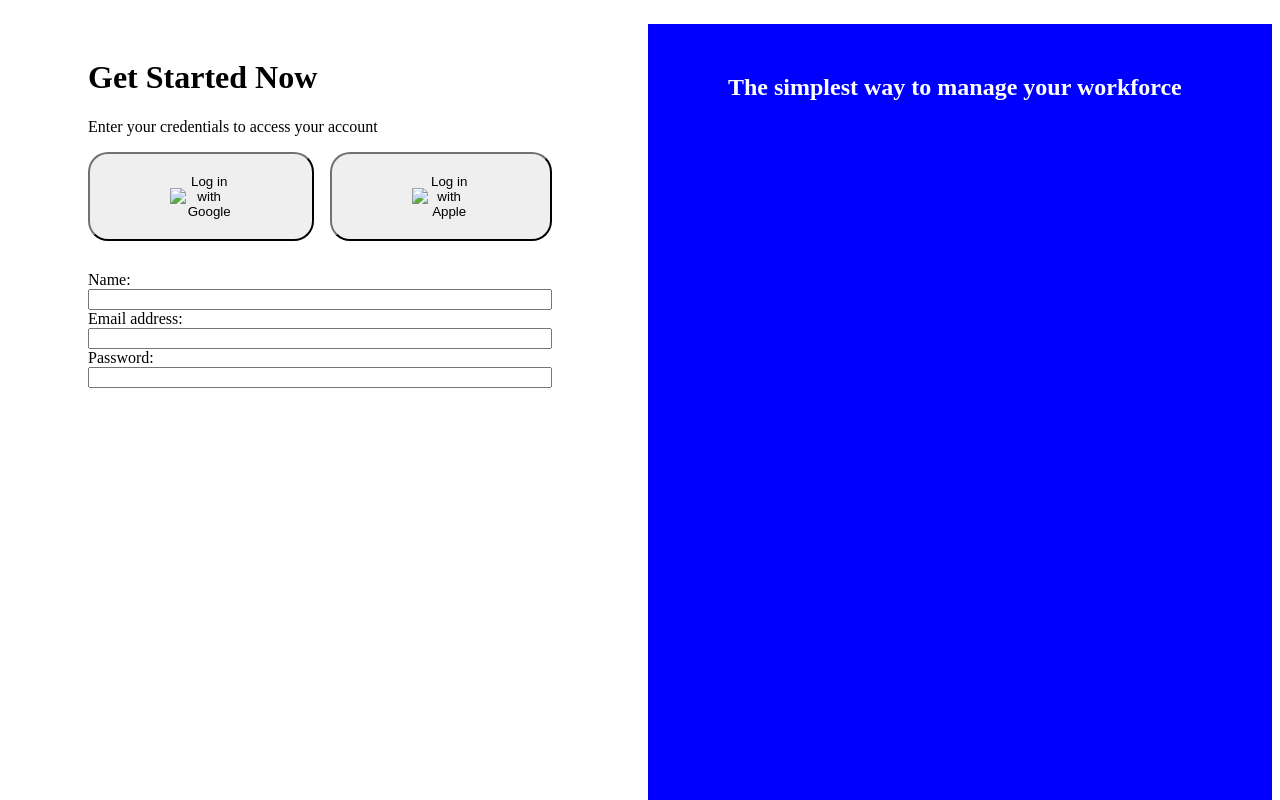
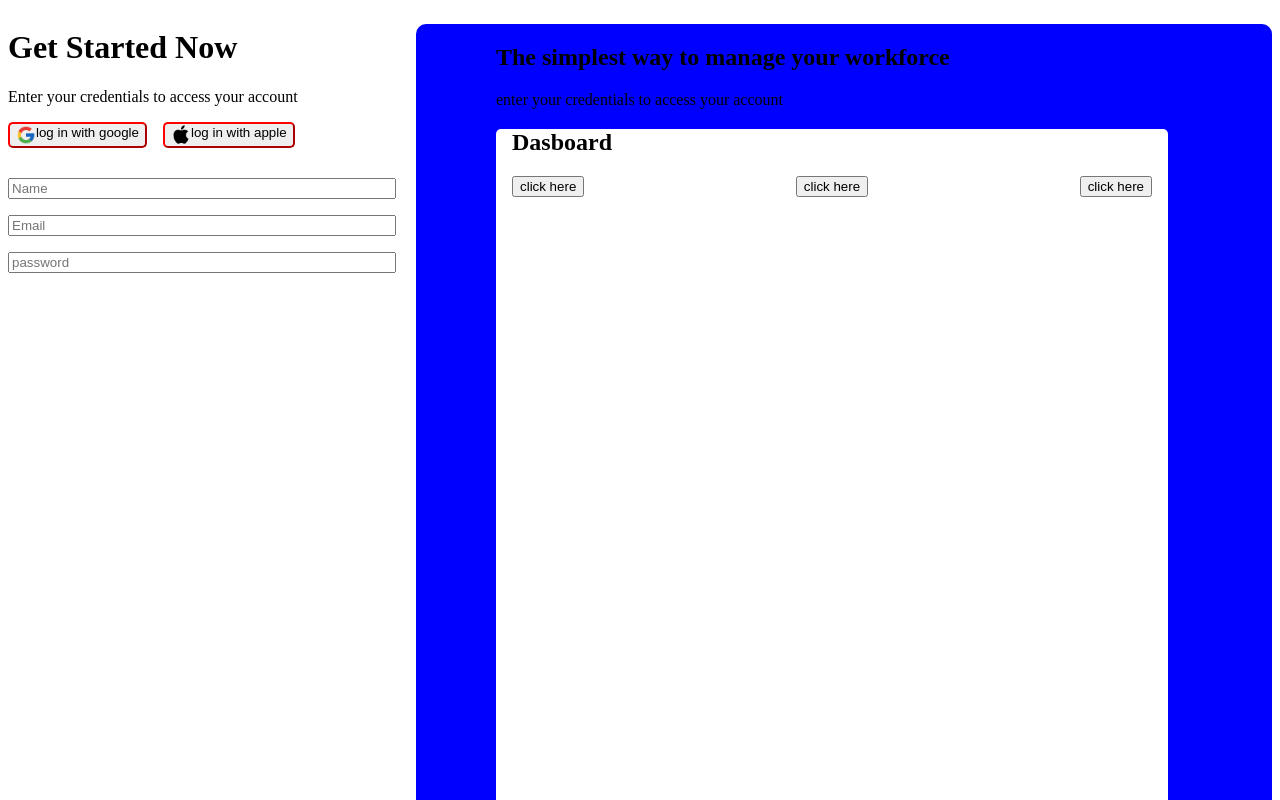
Before and after one commit to ImmaqIntroductionToWeb/creating-a-form, a plain HTML site: page index.html in a window 1280 px wide. Shown: the top 800 px of the page. Drawn offline with Linux system fonts and the light colour scheme.

Commit message:
I am trying to create a form with these new codes for my exam tomorrow

```diff
--- a/index.html
+++ b/index.html
@@ -1,49 +1,53 @@
-<!Doctype html>
+<!doctype html>
 <html>
 
  <head>
- <title> Create Crads</title>
- <link href="styles.css" type="text/css"  rel="stylesheet"/>
+  <title> Creating a form </title>
+  <link href="styles.css" rel="stylesheet" type="text/css"
  </head>
 
  <body>
   <main class="main">
   <h1>Get Started Now</h1>
- <p class="credentials">Enter your credentials to access your account</p>
+  <p class="credntials"> Enter your credentials to access your account</p>
   <div class="button-group">
    <button class="button">
- <img src="google.png" class="button__google"/>
-  Log in with Google
+   <img src="google.png"/ class="google-image">
+    log in with google
    </button>
 
    <button class="button">
- <img src="apple.png" class="button__apple"/>
-  Log in with Apple
+   <img src="apple.png"/ class="apple-image">
+    log in with apple
    </button>
   </div>
 
+
  <form class="form">
- <label>
-   Name:
-  <input type="te">
-  </label>
-
-  <label>
-  Email address:
-  <input type="email">
-  </label>
-
- <label>
-  Password:
-  <input type="password">
-  </label>
-
+  <input placeholder="Name">
+  <input placeholder="Email">
+  <input placeholder="password">
  </form>
  </main>
+
  <aside class="aside">
- <h1 class="aside-txt"> The simplest way to manage your workforce</h1>
+ <h1 class="aside-heading">The simplest way to manage your workforce</h1>
+ <p> enter your credentials to access your account</p>
+  <form class="aside-form">
+   <h1> Dasboard</h1>
+  <div class="form-buttons">
+   <button>
+    click here
+   </button>
+  <button>
+    click here
+   </button>
+<button>
+    click here
+   </button>
+  </div>
+  </form>
  </aside>
-
  </body>
 
 </html>
--- a/styles.css
+++ b/styles.css
@@ -1,44 +1,62 @@
 body {
-display: flex;
-gap: 16px;
+ display: flex;
+ gap: 20px;
 }
 
-.main, .aside {
- width: 50vw;
- height: 100vh;
- padding: 30px 80px;
+.button-group {
+ display: flex;
+ margin-bottom: 30px;
+ gap: 16px;
+}
+
+.button {
+ display: flex;
+ border-color: red;
+ border-radius: 5px;
+}
+
+.google-image {
+ height: 20px;
+ width: 20px;
+}
+
+.apple-image {
+  height: 20px;
+ width: 20px;
+}
+.form {
+ display: flex;
+ flex-direction: column;
+ gap: 16px;
 }
 
 .aside {
  background-color: blue;
+ border: 1px;
+ border-radius: 10px;
+ width: 100vw;
+ height: 200vh;
  margin-top: 16px;
+ padding-left: 80px;
 }
 
-.aside-txt {
- color: #fff;
+.aside-form {
+ width: 50vw;
+ height: 100vh;
+ margin-top: 20px;
+ background-color: white;
+ border: 1px;
+ border-radius: 5px;
+ padding-left: 16px;
+ padding-right: 16px;
 }
 
-.button-group {
- display: flex;
- gap: 16px;
- margin-bottom: 30px;
+.main {
+ width: 50vw;
+ height: 100vh;
 }
 
-.button {
- backround-color: #fff;
- border-color: #1d1d1d;
- padding: 20px 80px;
- border-radius: 20px;
+.form-buttons {
  display: flex;
- align-items: center;
  justify-content: space-between;
 }
-
-.button__google, .button__apple {
- width: 16px;
-}
-
-label {
- display: flex;
- flex-direction: column;
-}
```
Also changed, not shown: apple.png (added), google.png (added). Lines whose indentation alone changed are shown as unchanged.
